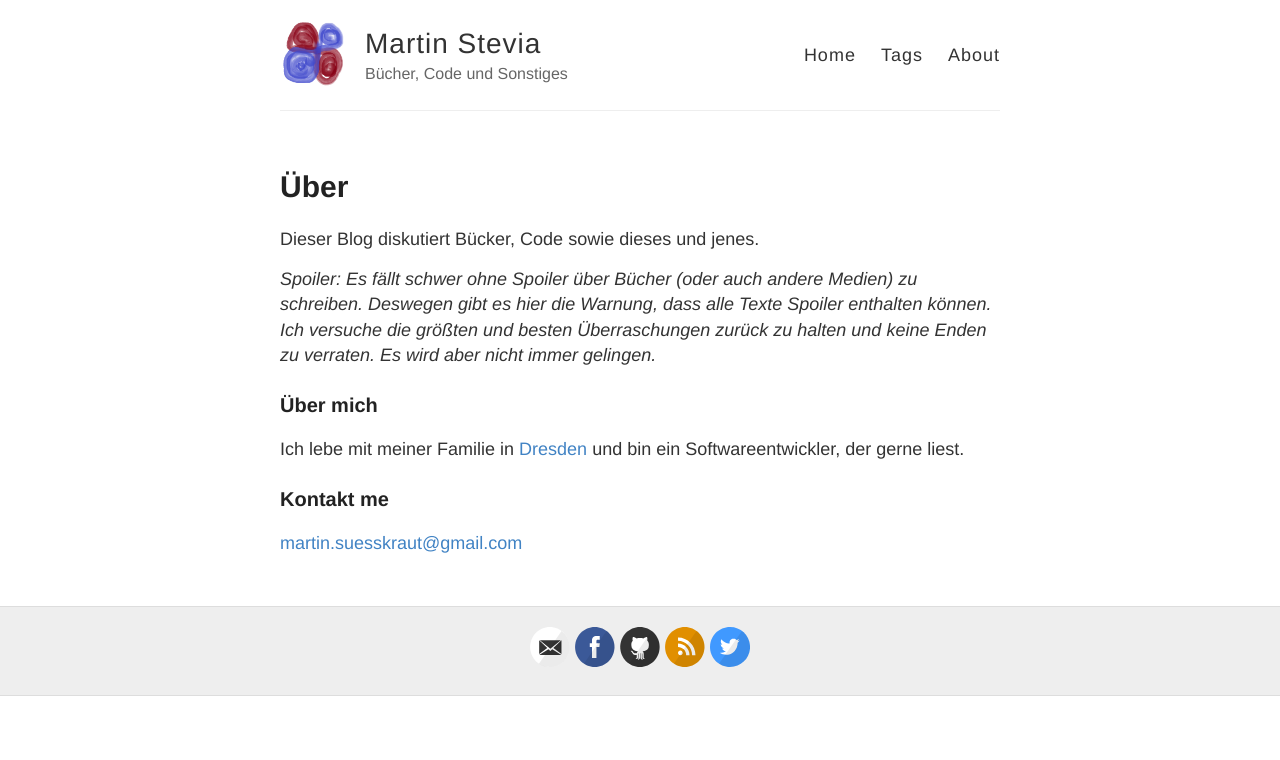
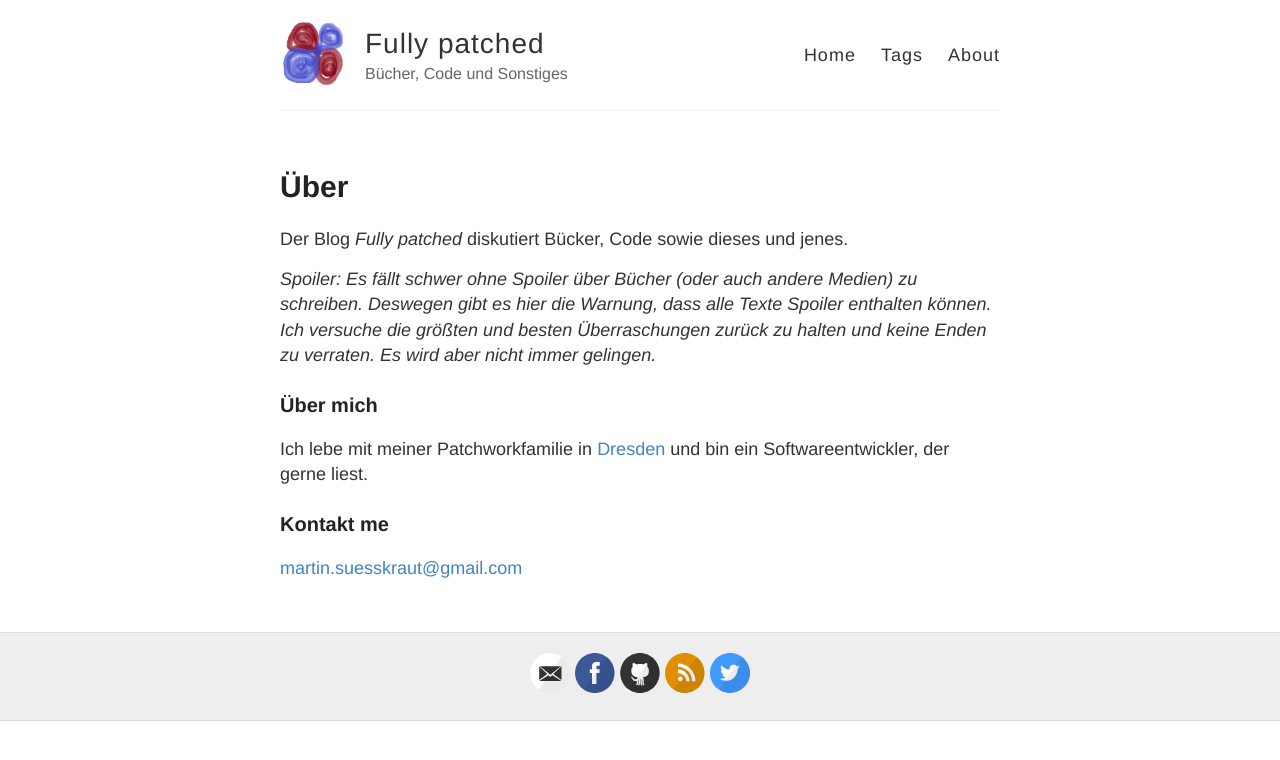
Before and after one commit to msuesskraut/msuesskraut.github.io, a Jekyll site: the page built from about.md, in a window 1280 px wide. Shown: the top 760 px of the page. Built offline with Jekyll 4.4.1, drawn with Linux system fonts in a browser that asks for light colours.

Commit message:
rebranding to "fully patched"

```diff
--- a/_config.yml
+++ b/_config.yml
@@ -3,7 +3,7 @@
 #
 
 # Name of your site (displayed in the header)
-name: Martin Stevia
+name: Fully patched
 
 # Short bio or description (displayed in the header)
 description: Bücher, Code und Sonstiges
@@ -53,7 +53,7 @@ baseurl: ""
 # !! You don't need to change any of the configuration flags below !!
 #
 
-permalink: /:title/
+permalink: pretty
 
 # The release of Jekyll Now that you're using
 version: v1.2.0
--- a/about.md
+++ b/about.md
@@ -4,13 +4,13 @@ title: Über
 permalink: /about/
 ---
 
-Dieser Blog diskutiert Bücker, Code sowie dieses und jenes.
+Der Blog _Fully patched_ diskutiert Bücker, Code sowie dieses und jenes.
 
 *Spoiler: Es fällt schwer ohne Spoiler über Bücher (oder auch andere Medien) zu schreiben. Deswegen gibt es hier die Warnung, dass alle Texte Spoiler enthalten können. Ich versuche die größten und besten Überraschungen zurück zu halten und keine Enden zu verraten. Es wird aber nicht immer gelingen.*
 
 ### Über mich
 
-Ich lebe mit meiner Familie in [Dresden](http://dresden.de/) und bin ein Softwareentwickler, der gerne liest.
+Ich lebe mit meiner Patchworkfamilie in [Dresden](http://dresden.de/) und bin ein Softwareentwickler, der gerne liest.
 
 ### Kontakt me
 
```
